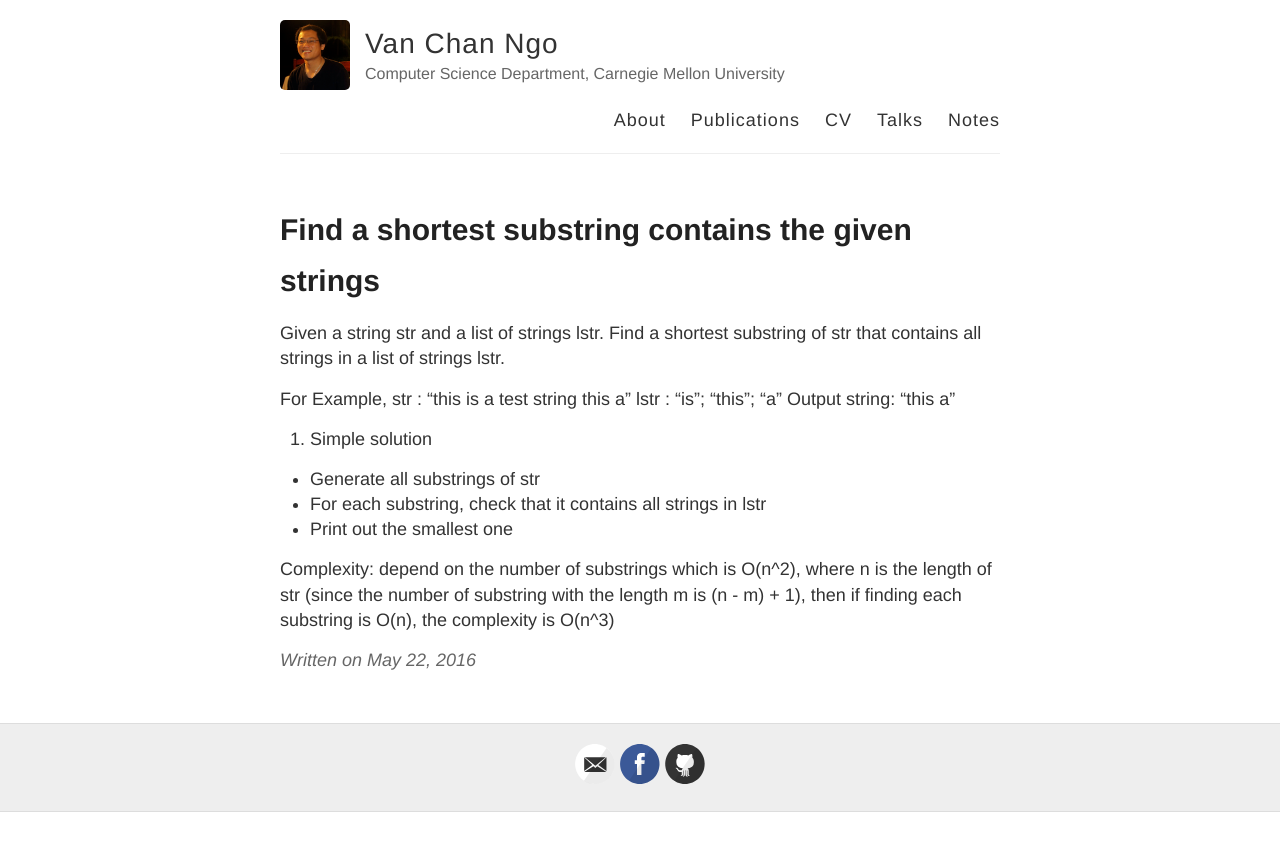
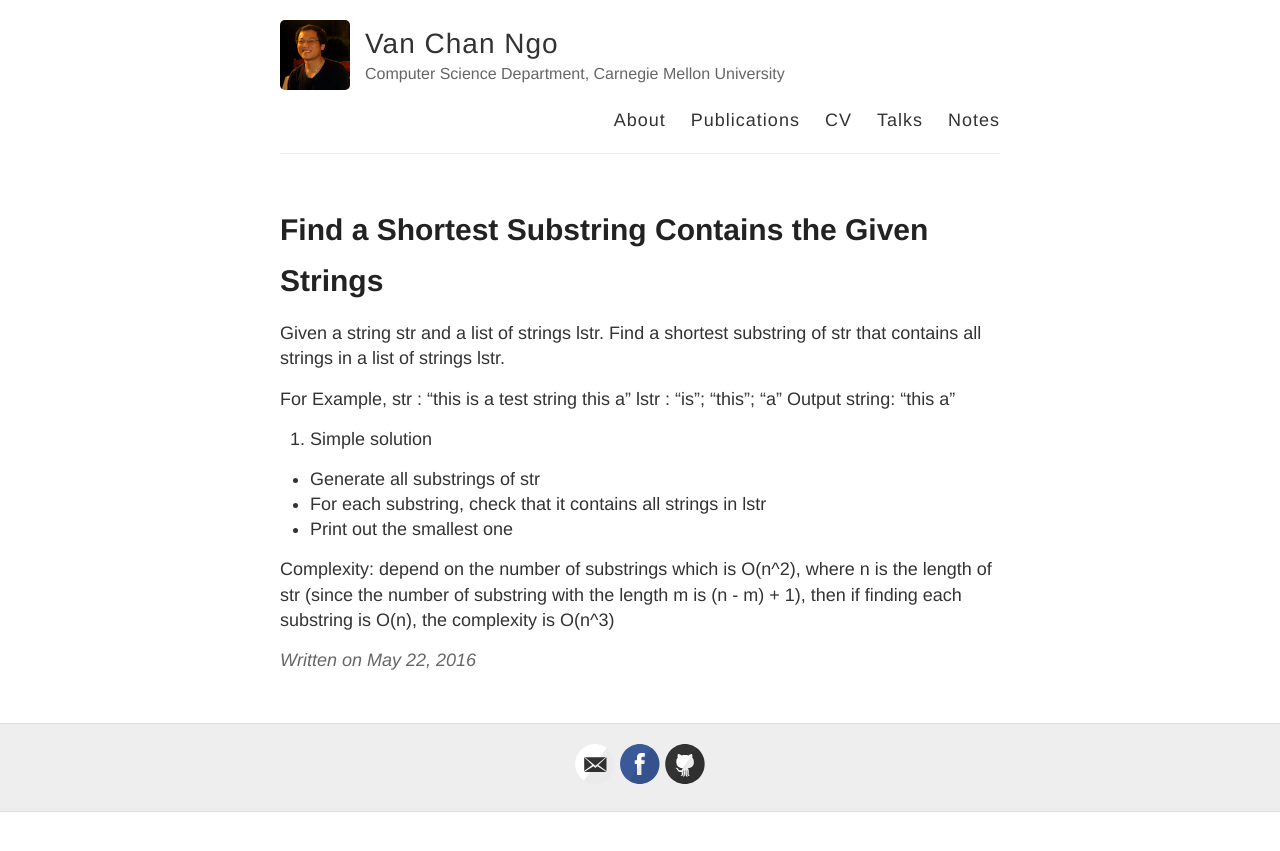
Before and after one commit to channgo2203/channgo2203.github.io, a Jekyll site: the page built from _posts/2016-5-22-strpuzzle1.md, in a window 1280 px wide. Shown: the top 851 px of the page. Built offline with Jekyll 4.4.1, drawn with Linux system fonts in a browser that asks for light colours.

```diff
--- a/_posts/2016-5-22-strpuzzle1.md
+++ b/_posts/2016-5-22-strpuzzle1.md
@@ -1,6 +1,6 @@
 ---
 layout: post
-title: "Find a shortest substring contains the given strings"
+title: Find a Shortest Substring Contains the Given Strings
 published: true
 ---
 
@@ -12,7 +12,6 @@ str : “this is a test string this a”
 lstr : “is”; "this"; "a"
 Output string: “this a”
 
-
 1. Simple solution
 
 - Generate all substrings of str
```
